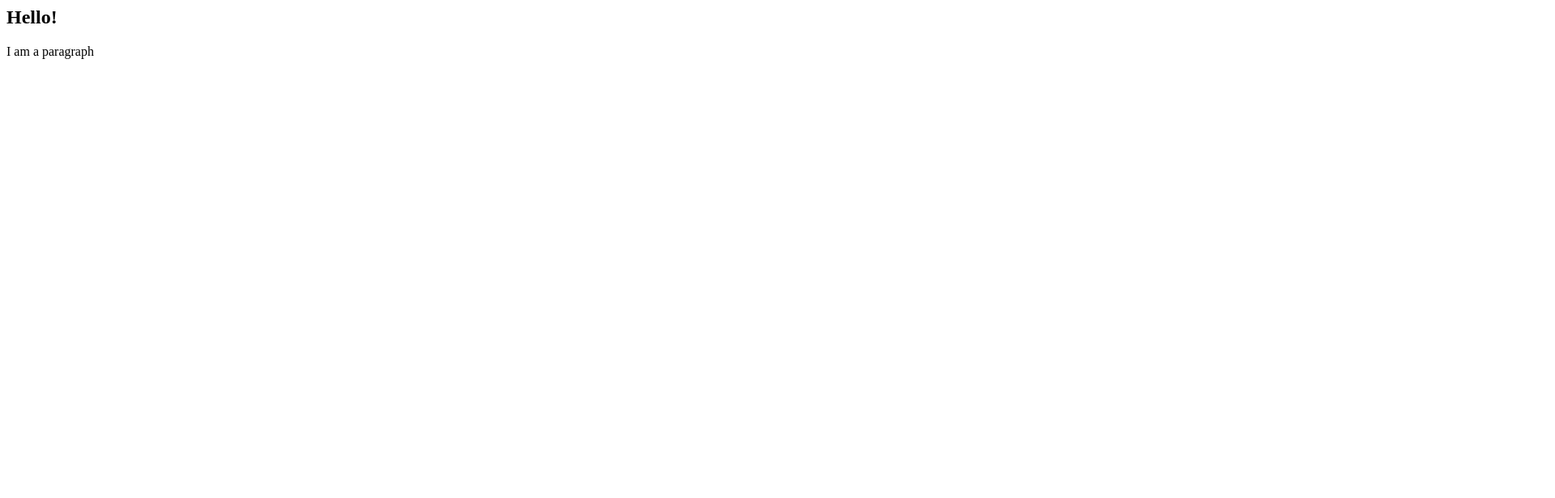
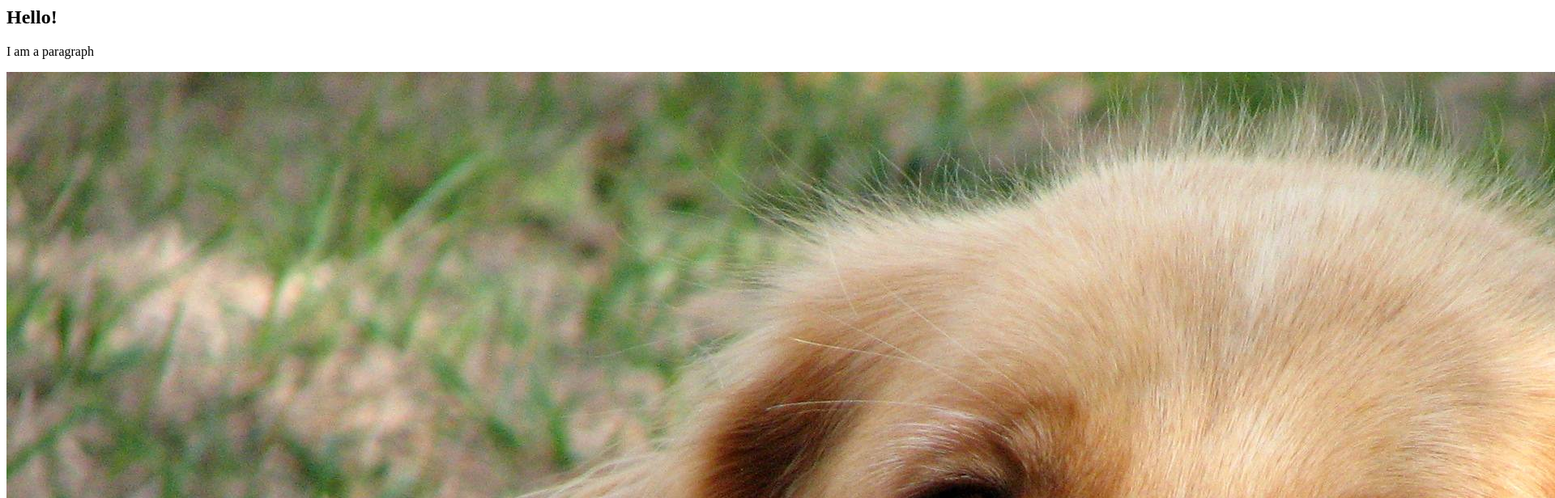
Before and after one commit to fangting99/hello-world, a plain HTML site: page index.html in a window 1280 px wide. Shown: the top 616 px of the page at 81% size, 1920 px wide, since content can reach past the window. Drawn offline with Linux system fonts and the light colour scheme.

Commit message:
update index
sdhais

```diff
--- a/index.html
+++ b/index.html
@@ -2,5 +2,6 @@
   <body>
     <h2>Hello!</h2>
     <p>I am a paragraph</p>
+    <img src = 'dog.jpg'>
   </body>
 </html>
```
